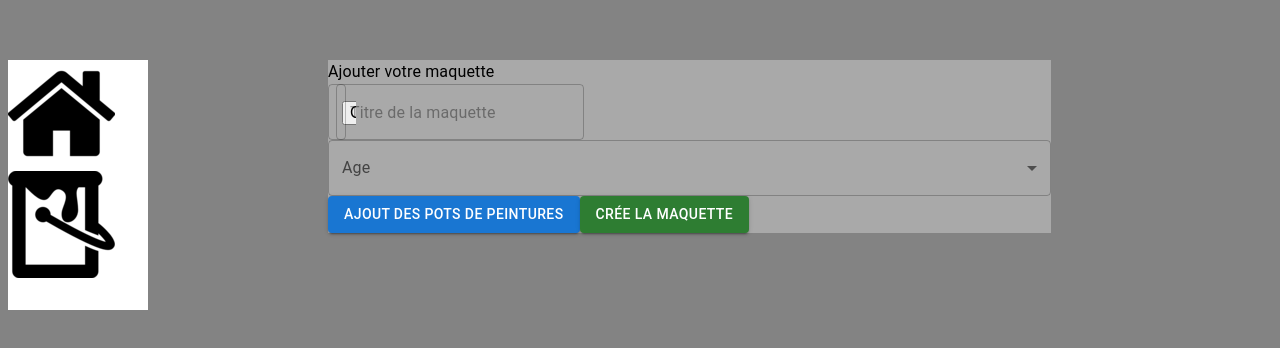
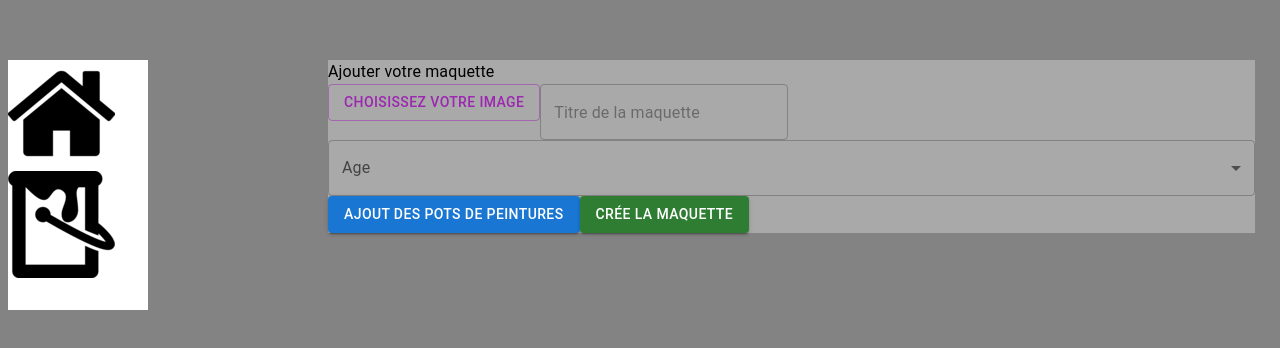
Before and after one commit to hugo38rodrigues/apppeinture, a React (Vite) app in the folder apppeinture/: page /maquette in a window 1280 px wide. Shown: the part 170-518 px from the top of the page. Built offline with nearby package versions, Linux system fonts and the light colour scheme.

Commit message:
structure and css

```diff
--- a/apppeinture/src/page/maquette.tsx
+++ b/apppeinture/src/page/maquette.tsx
@@ -4,7 +4,6 @@ import {
     Box,
     Button,
     FormControl,
-    Input,
     InputLabel,
     MenuItem,
     Select,
@@ -29,8 +28,17 @@ const Maquette = () => {
             <article>
                 <Box className='maquette-content'>
                     <Typography> Ajouter votre maquette</Typography>
-                    <TextField sx={{ width:8, height:8}} type='file'/>
-
+                    <label htmlFor="upload-photo">
+                        <input
+                            style={{ display: 'none'}}
+                            id="upload-photo"
+                            name="upload-photo"
+                            type="file"
+                        />
+                        <Button color="secondary" variant="outlined" component="span" sx={{}}>
+                            Choisissez votre image
+                        </Button>
+                    </label>
                     <TextField color="primary" type='text' placeholder='Titre de la maquette'/>
                     <FormControl fullWidth>
                         <InputLabel id="demo-simple-select-label">Age</InputLabel>
```
